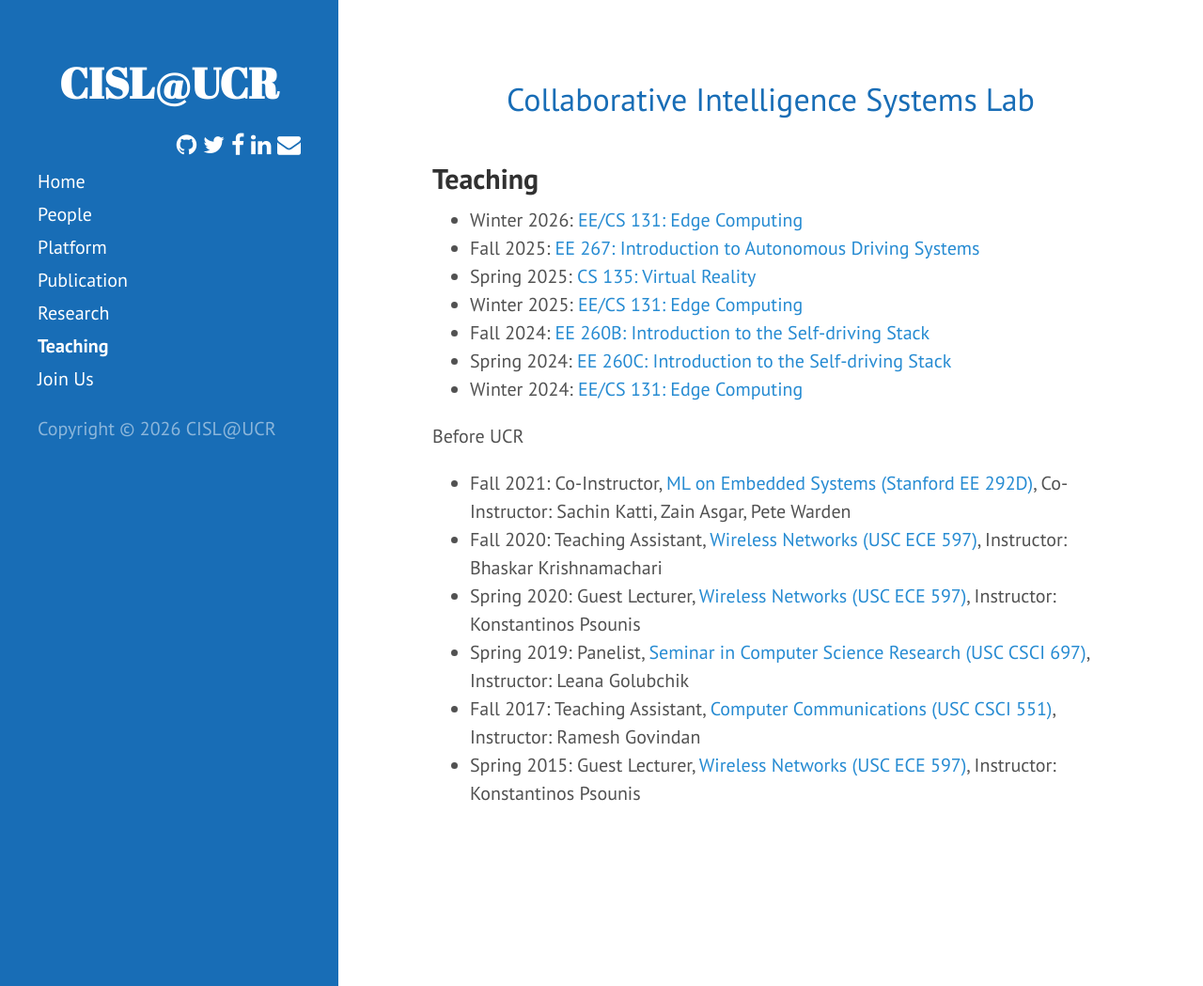
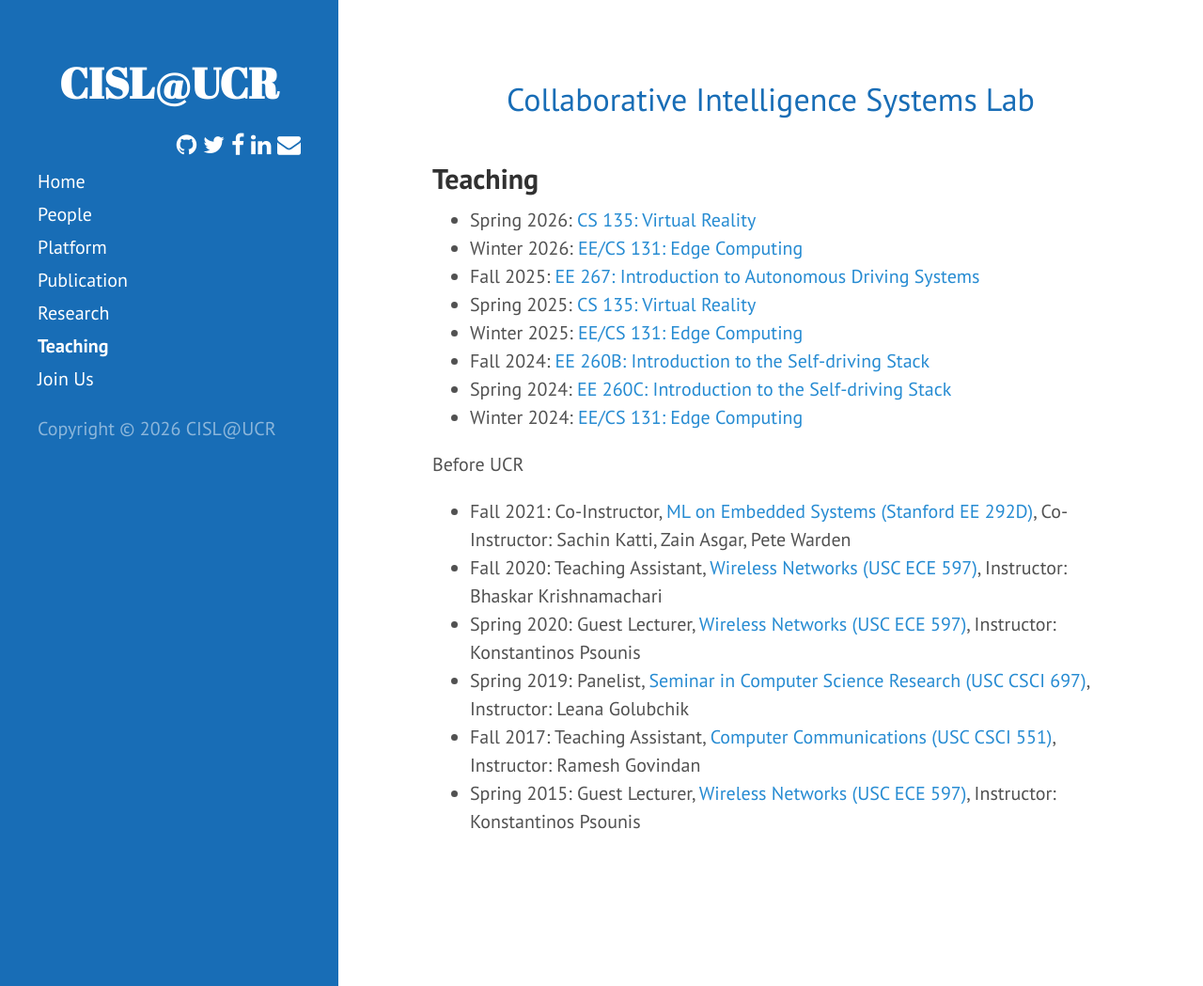
Before and after one commit to UCR-CISL/UCR-CISL.github.io, a Jekyll site: the page built from teaching.md, in a window 1280 px wide and 1049 px high. Shown: the whole window at 94% size. Built offline with Jekyll 4.4.1, drawn with Linux system fonts in a browser that asks for light colours; a style sheet for code colours, icons or effects is not loaded.

Commit message:
spring26 teaching

```diff
--- a/teaching.md
+++ b/teaching.md
@@ -4,6 +4,7 @@ title: Teaching
 ---
 
 ## Teaching
+* Spring 2026:  [CS 135: Virtual Reality](https://ucr-cisl.github.io/CS135/spring26/)
 * Winter 2026:  [EE/CS 131: Edge Computing](https://ucr-cisl.github.io/EECS131/winter26/)
 * Fall 2025:  [EE 267: Introduction to Autonomous Driving Systems](https://ucr-cisl.github.io/EE267/fall25/)
 * Spring 2025:  [CS 135: Virtual Reality](https://ucr-cisl.github.io/CS135/spring25/)
```
